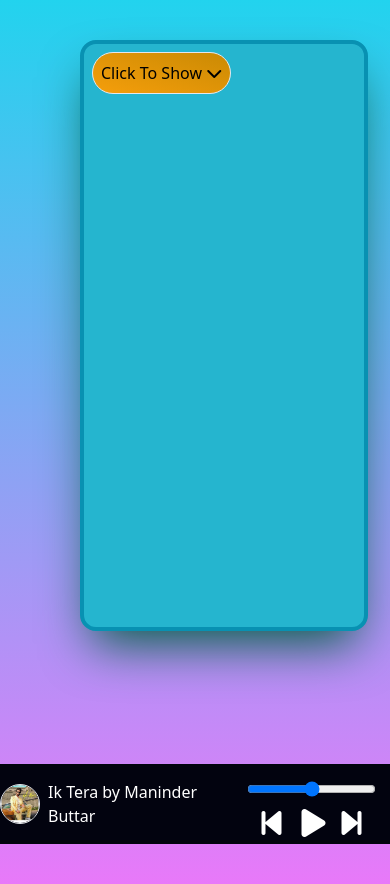
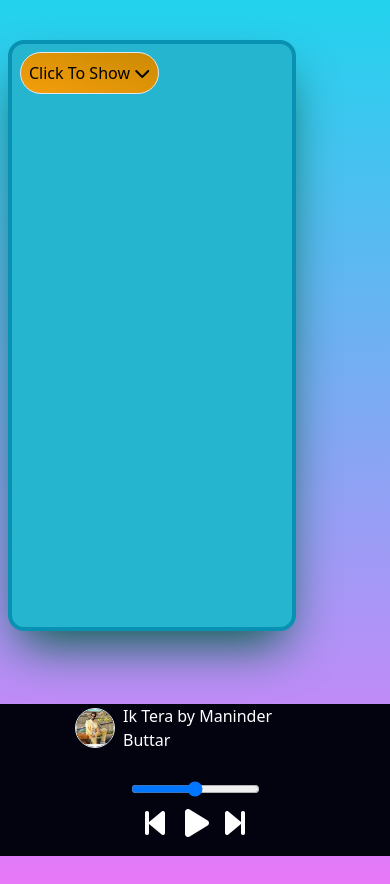
Before and after one commit to reyangurjar/musicplayer, a plain HTML site: page index.html in a window 390 px wide. Drawn offline with nearby package versions, Linux system fonts and the light colour scheme; files whose address does not match are found by name.

Commit message:
Update index.html

```diff
--- a/index.html
+++ b/index.html
@@ -29,7 +29,7 @@
         <source oncanplaythrough="loadSong()" src="0.mp3" type="audio/mpeg">
     </audio>
 
-    <div class=" flex w-[18rem]   sm:w-auto h-[70%] mx-20 mt-10 bg-[#25b5cf] rounded-2xl shadow-emerald-800 shadow-2xl border-cyan-600 border-4">
+    <div class=" flex w-[18rem]   sm:w-auto h-[70%] mx-2 sm:mx-20 mt-10 bg-[#25b5cf] rounded-2xl shadow-emerald-800 shadow-2xl border-cyan-600 border-4">
             <div class="w-96">
                 <button id="drpdownbtn" class=" mx-2 my-2 bg-gradient-to-tr from-amber-500 border rounded-full p-2 to-yellow-600">Click To Show <i id="btnicon" class="fa-solid fa-chevron-down"></i></button>
                 <div id="drpdwncontent" class="content py-5 hidden z-10 h-80 w-72 overflow-auto">
@@ -78,7 +78,7 @@
 
 
 
-    <div class="music-player overflow-hidden w-[100%] h-20 flex absolute bottom-0 bg-[#02030f] text-white   ">
+    <div class="music-player overflow-hidden w-[100vw] flex-col sm:flex-row h-[18vh] flex absolute -bottom-3 bg-[#02030f] text-white   ">
         <div class="flex  items-center justify-center">
             <img id="cover" class="w-10 sm:w-11 md:w-14 border rounded-full   " src="Ik Tera by Maninder Buttar.jpg" alt="">
             <h1 id="title" class="ml-2 w-48 text-black-900">Ik Tera by Maninder Buttar</h1>
```
